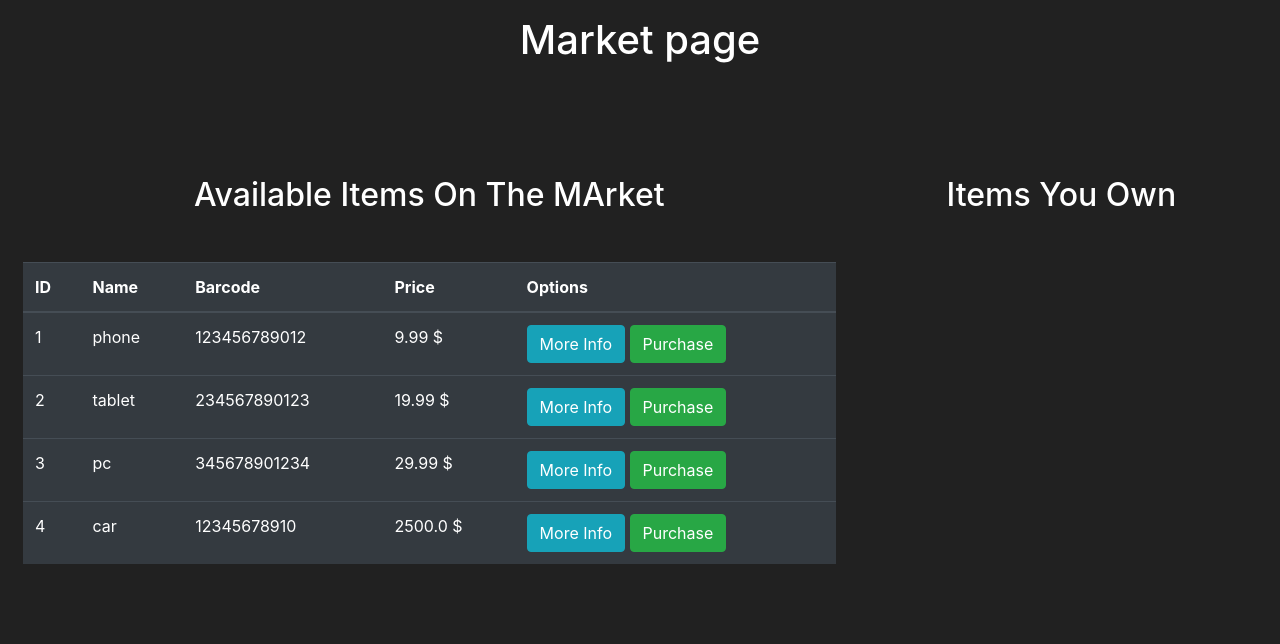
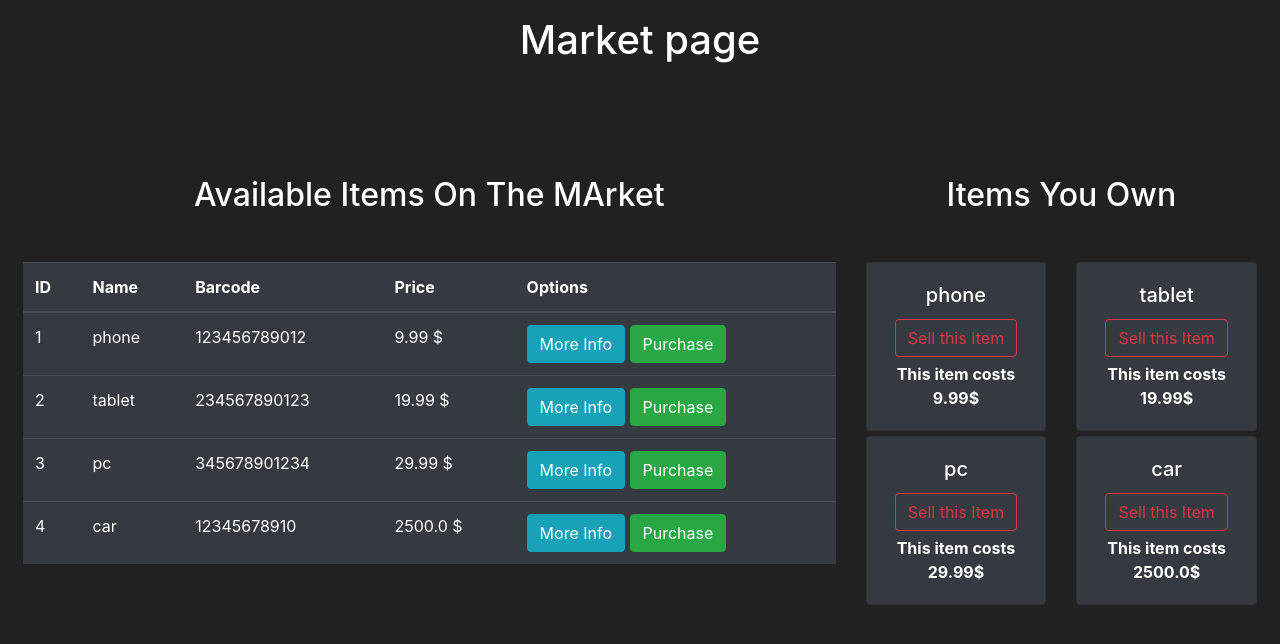
Before and after one commit to hocine-dev/flask-market, a Flask app: template market/templates/market.html in a window 1280 px wide. Shown: the part 56-700 px from the top of the page. Run offline with Flask 3, Linux system fonts and the light colour scheme; the template is opened without the code that fills it: values that come from a table or form of the project are taken from there, most other values are stand-ins (such as "Sample title", 1, 10 or a date in 2020); form fields are guessed from the names that the template uses; some libraries are stand-ins or nearby versions.

Commit message:
add sell option

```diff
--- a/market/routes.py
+++ b/market/routes.py
@@ -1,7 +1,7 @@
 from market import app,db
 from flask import render_template,redirect,url_for,flash,request
 from market.models import Item,User
-from market.forms import RegisterForm,LoginForm,PurchaseItemForm
+from market.forms import RegisterForm,LoginForm,PurchaseItemForm,SellItemForm
 from flask_login import login_user,logout_user,login_required,current_user
 @app.route('/')
 @app.route('/Logout')
@@ -20,6 +20,7 @@ def Home():
 @login_required
 def Market():
     purchaseItemForm = PurchaseItemForm()
+    sellItemForm = SellItemForm()
     if request.method == "POST":
         purchased_item = request.form.get('purchased_item')
         p_item_obj = Item.query.filter_by(name=purchased_item).first()
@@ -34,7 +35,8 @@ def Market():
 
     if request.method == "GET":
         items = Item.query.filter_by(owner=None)
-        return render_template('market.html',items=items,purchaseFrom=purchaseItemForm)
+        owned_items = Item.query.filter_by(owner=current_user.id)
+        return render_template('market.html',items=items,purchaseFrom=purchaseItemForm,owned_items=owned_items,sellItemForm=sellItemForm)
 
 
 @app.route('/login',methods=['GET', 'POST'])
--- /dev/null
+++ b/market/templates/includes/owned_items_modals.html
@@ -0,0 +1,45 @@
+<style>
+    .modal-content {
+      background-color: #212121
+    }
+  </style>
+
+  <!-- Selling Confirm -->
+  <div class="modal fade" id="Modal-SellingConfirm-{{ owned_item.id }}"
+       tabindex="-1"
+       aria-labelledby="exampleModalLabel" aria-hidden="true">
+    <div class="modal-dialog">
+      <div class="modal-content">
+        <div class="modal-header">
+          <h5 class="modal-title" id="ModalLabel">
+            <!-- -->
+            {{ owned_item.name }}
+          </h5>
+          <button type="button" class="close"
+                  data-dismiss="modal" aria-label="Close">
+            <span aria-hidden="true">&times;</span>
+          </button>
+        </div>
+        <div class="modal-body">
+          <form method="POST">
+            {{ sellItemForm.hidden_tag() }}
+            <h4 class="text-center">
+              Are you sure you want to sell {{ owned_item.name }} for {{ owned_item.price }}$ ?
+            </h4>
+            <br>
+            <h6 class="text-center">
+              By clicking Sell, you will put this item back on market
+            </h6>
+            <br>
+            <input id="sold_item" name="sold_item" type="hidden" value="{{owned_item.name}}">
+            {{ sellItemForm.submit(class="btn btn-outline-danger btn-block") }}
+          </form>
+        </div>
+        <div class="modal-footer">
+          <button type="button" class="btn btn-secondary"
+                  data-dismiss="modal">Close
+          </button>
+        </div>
+      </div>
+    </div>
+  </div>
--- a/market/templates/market.html
+++ b/market/templates/market.html
@@ -40,6 +40,25 @@ Flask Market | Market page
     </div>
     <div class="col-4 my-5">
         <h2 class="my-5 text-center">Items You Own</h2>
+        <div class="row">
+            {% for owned_item in owned_items %}
+            {% include 'includes/owned_items_modals.html' %}
+              <div class="col-md-6">
+                  <div style="margin-bottom: 5px" class="card text-center bg-dark">
+                       <div class="card-body">
+                           <h5 class="card-title">{{ owned_item.name }}</h5>
+                           <button type="button" class="btn btn-outline-danger" style="margin-bottom: 5px"
+                                   data-toggle="modal" data-target="#Modal-SellingConfirm-{{ owned_item.id }}">
+                               Sell this Item
+                           </button>
+                           <p class="card-text"><strong>
+                               This item costs {{ owned_item.price }}$
+                           </strong></p>
+                       </div>
+                   </div>
+              </div>
+            {% endfor %}
+         </div>
     </div>
 </div>
 
```
Also changed, not shown: instance/market.db.
